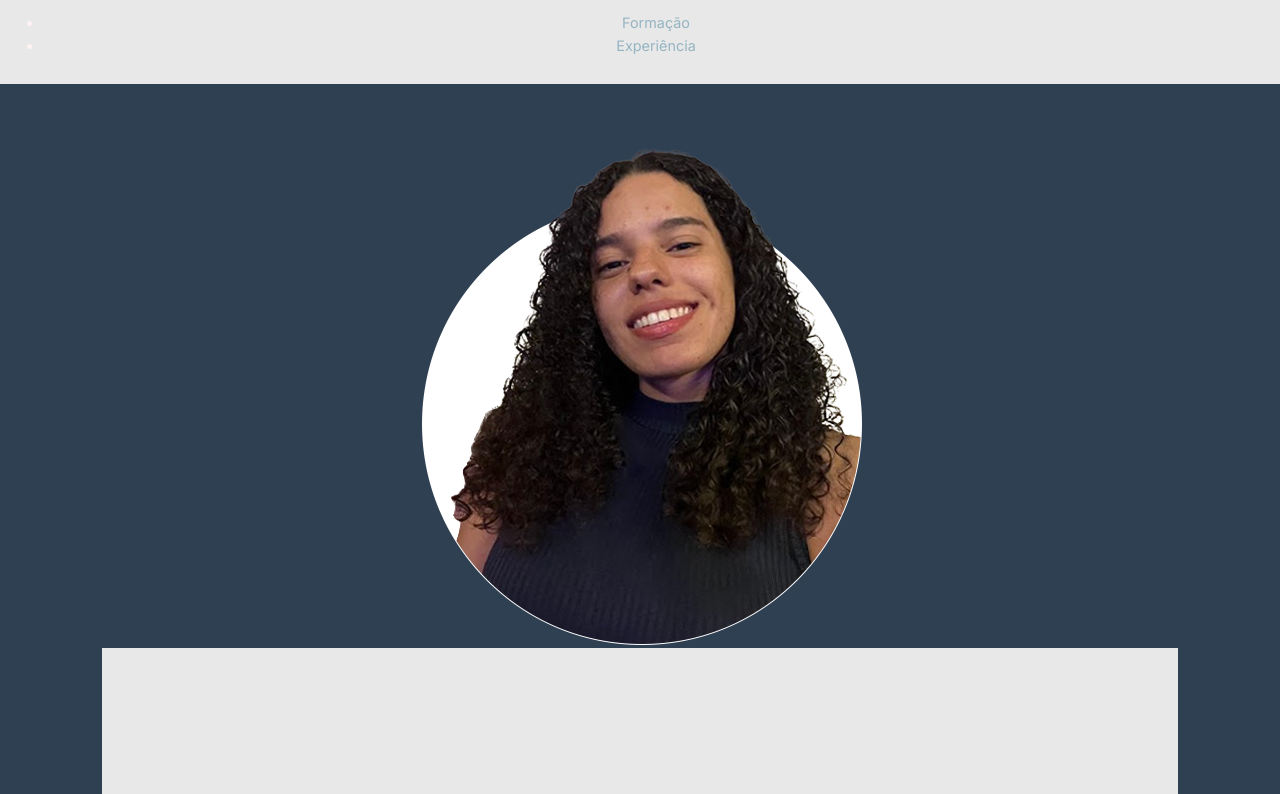
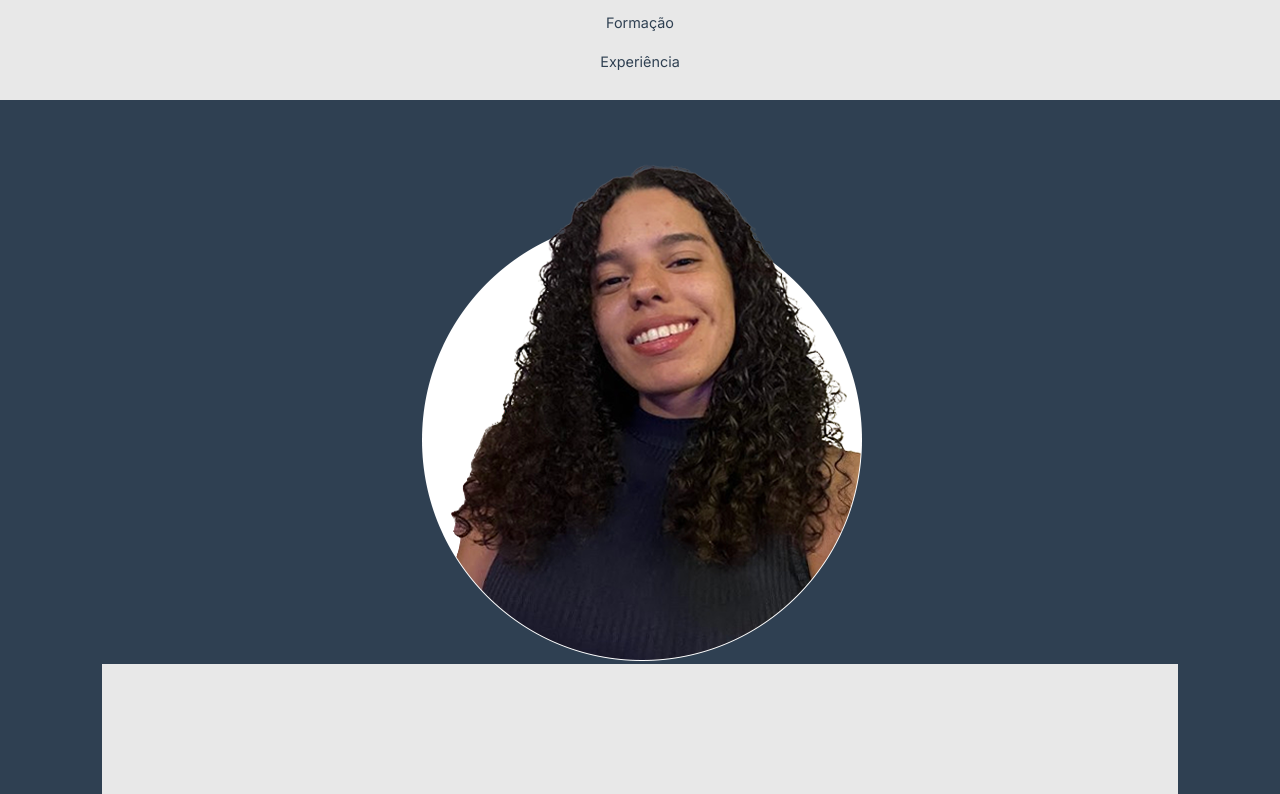
Before and after one commit to Fabi-Souza-dev/Portifolio-Curriculo, a plain HTML site: page index.html in a window 1280 px wide. Shown: the top 794 px of the page. Drawn offline with nearby package versions, Linux system fonts and the light colour scheme.

Commit message:
ultimas atualizações

```diff
--- a/arquivos_html/header.html
+++ b/arquivos_html/header.html
@@ -1,9 +1,6 @@
 <header class="cabecalho">
     <nav>
-
-        <ul class="cabecalho__menu">
-            <li><a href="#formacao">Formação</a></li>
-            <li><a href="#experiencia">Experiência</a></li>
-        </ul>
+        <p class="cabecalho__menu"><a href="#formacao" class="nav-link">Formação</a></p>
+        <p class="cabecalho__menu"><a href="#experiencia" class="nav-link">Experiência</a></p>
     </nav>
 </header>
--- a/custom/styles.css
+++ b/custom/styles.css
@@ -29,9 +29,13 @@ a {
     padding: 2rem 1rem;
     color: var(--cor--fonte--secundaria);
 }
-ul{
-    text-decoration: none;
+
+.cabecalho__menu{
+    color: var(--cor--fundo);
+    text-decoration: none !important;
 }
+
+
 
 .cabecalho {
     background-color: var(--cor--secundaria);
```
